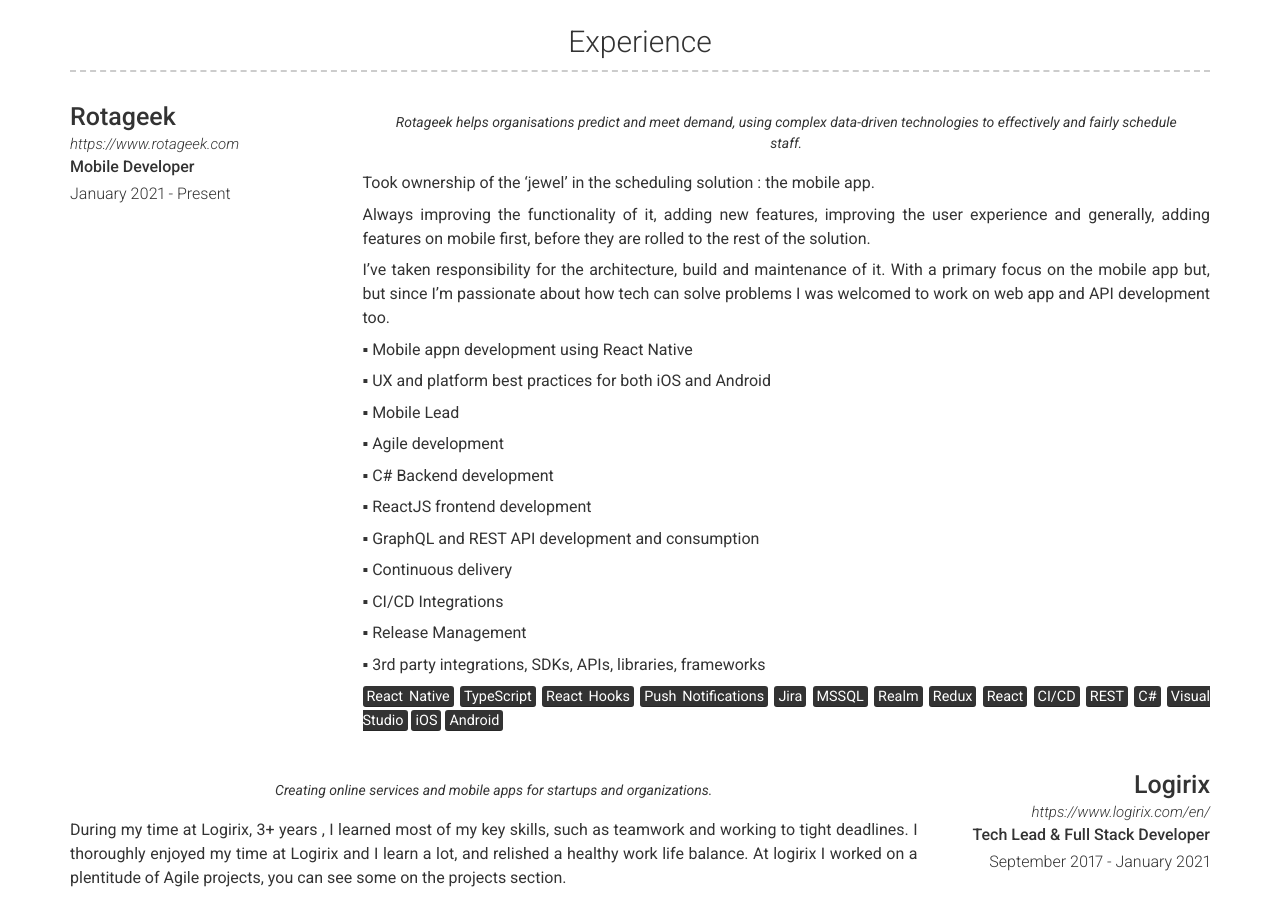
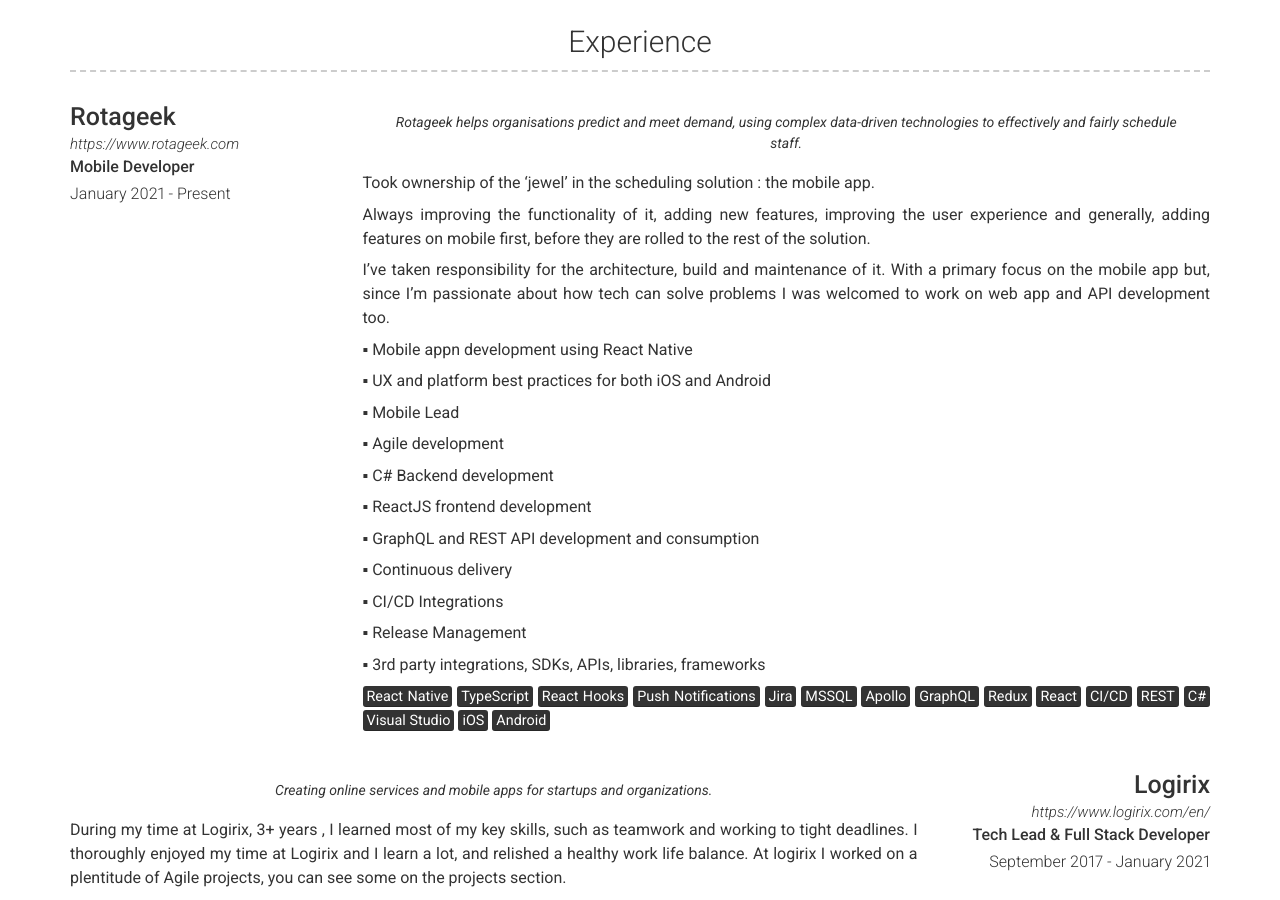
Before and after one commit to filipef101/filipef101.github.io, a Jekyll site: the page built from index.md, in a window 1280 px wide and 900 px high, scrolled down 505 px. Built offline with Jekyll 4.4.1, drawn with Linux system fonts in a browser that asks for light colours; nearby versions of some CDN libraries; a script that is not in the unit is left out.

Commit message:
Update experience.yml

```diff
--- a/_data/experience.yml
+++ b/_data/experience.yml
@@ -10,7 +10,7 @@
 
     Always improving the functionality of it, adding new features, improving the user experience and generally, adding features on mobile first, before they are rolled to the rest of the solution.
 
-    I’ve taken responsibility for the architecture, build and maintenance of it. With a primary focus on the mobile app but, but since I’m passionate about how tech can solve problems I was welcomed to work on web app and API development too.
+    I’ve taken responsibility for the architecture, build and maintenance of it. With a primary focus on the mobile app but, since I’m passionate about how tech can solve problems I was welcomed to work on web app and API development too.
 
     ▪ Mobile appn development using React Native
 
@@ -34,7 +34,7 @@
 
     ▪ 3rd party integrations, SDKs, APIs, libraries, frameworks
 
-    <mark>React Native</mark> <mark>TypeScript</mark> <mark>React Hooks</mark> <mark>Push Notifications</mark> <mark>Jira</mark> <mark>MSSQL</mark> <mark>Realm</mark> <mark>Redux</mark> <mark>React</mark> <mark>CI/CD</mark> <mark>REST</mark> <mark>C#</mark> <mark>Visual Studio</mark> <mark>iOS</mark> <mark>Android</mark>
+    <mark>React Native</mark> <mark>TypeScript</mark> <mark>React Hooks</mark> <mark>Push Notifications</mark> <mark>Jira</mark> <mark>MSSQL</mark> <mark>Apollo</mark> <mark>GraphQL</mark> <mark>Redux</mark> <mark>React</mark> <mark>CI/CD</mark> <mark>REST</mark> <mark>C#</mark> <mark>Visual Studio</mark> <mark>iOS</mark> <mark>Android</mark>
 
 - layout: right
   company: Logirix
```
